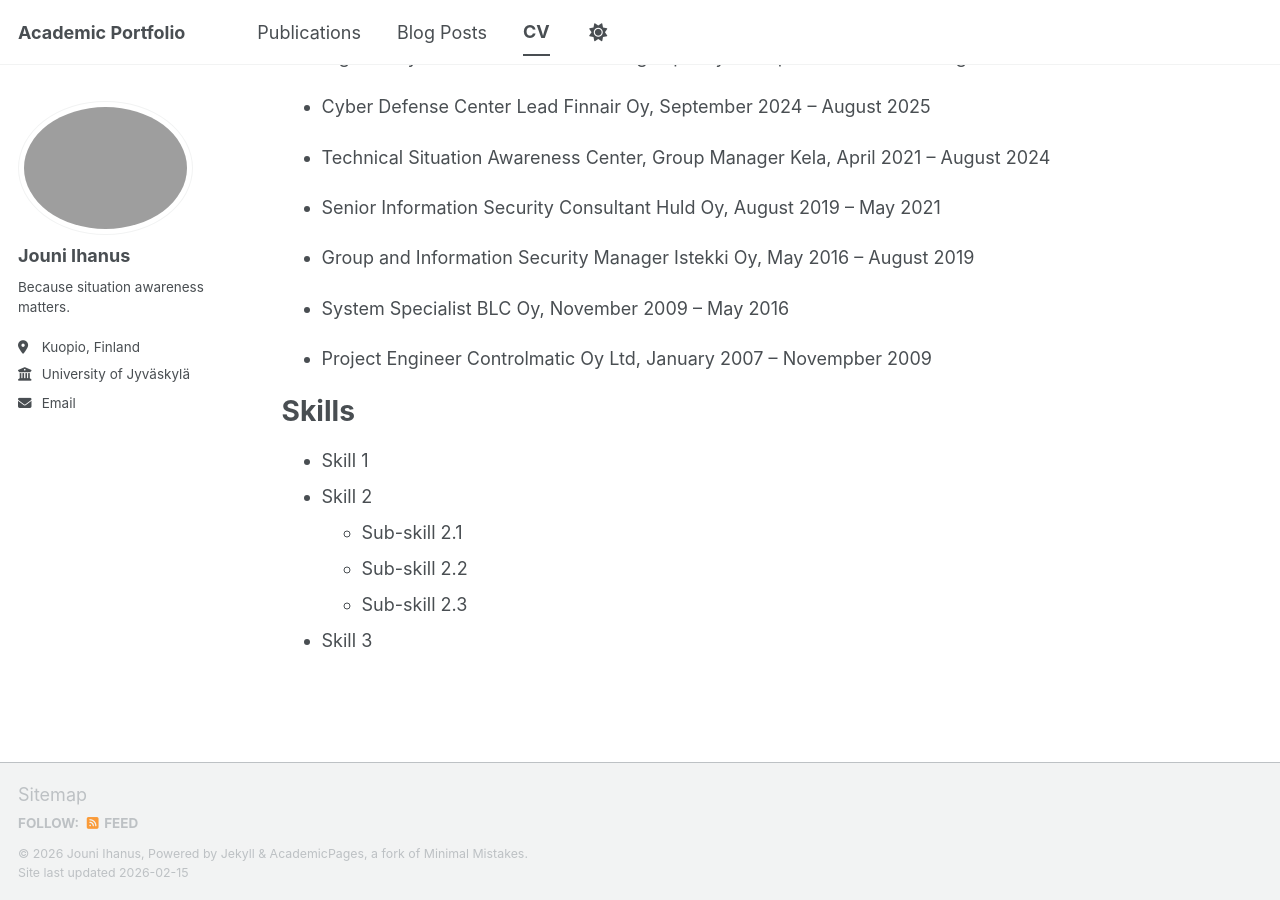
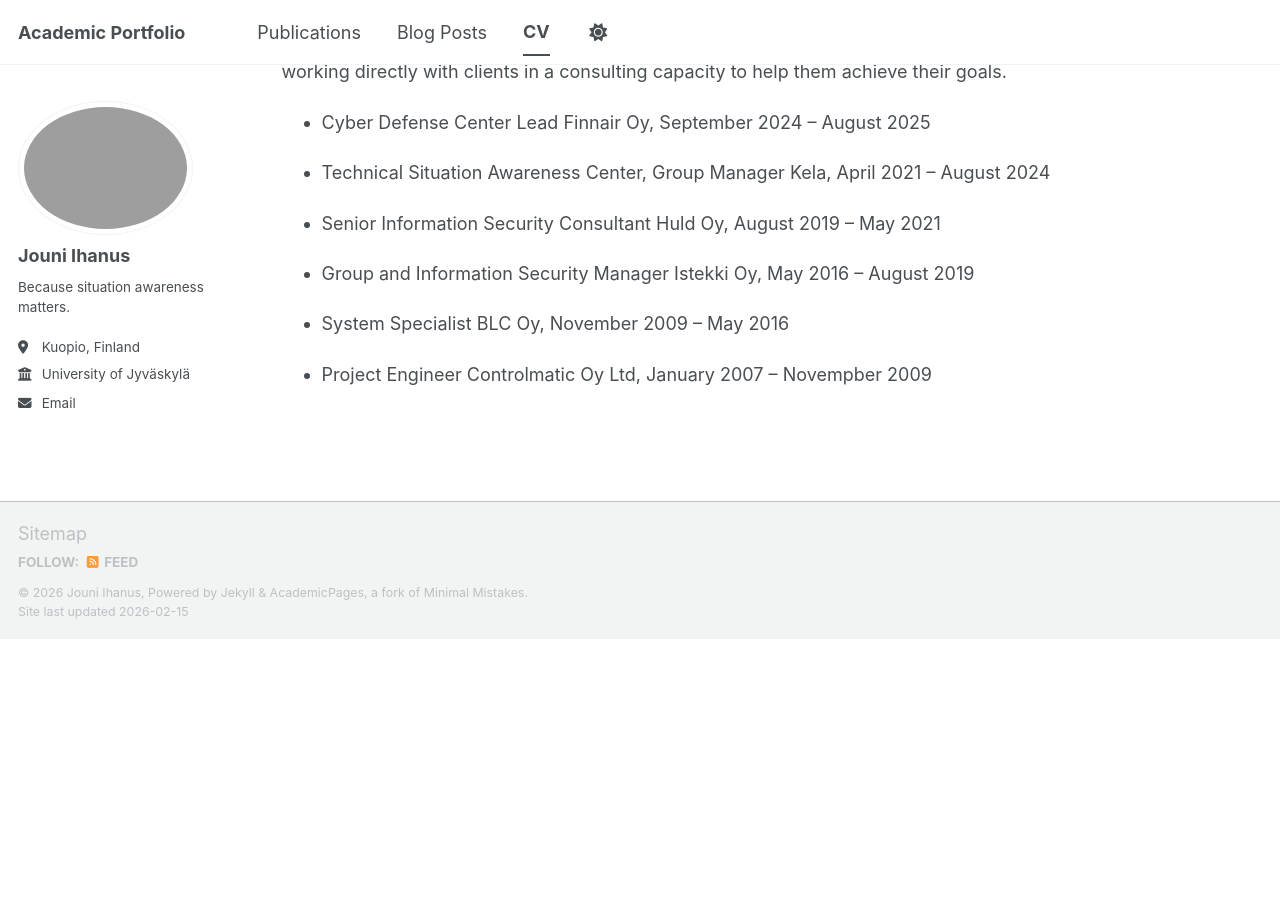
Before and after one commit to WNemesisW/WNemesisW.github.io, a Jekyll site: the page built from _pages/cv.md, in a window 1280 px wide and 900 px high, scrolled down 510 px. Built offline with Jekyll 4.4.1, drawn with Linux system fonts in a browser that asks for light colours; a script bundle is joined from its source files by our own code; library files that are not in the unit come from our copies; after the commit the page ends 1149 px from its top, so only the background shows below that.

Commit message:
Update cv.md

```diff
--- a/_pages/cv.md
+++ b/_pages/cv.md
@@ -9,16 +9,14 @@
 
 {% include base_path %}
 
-Education
-======
+### Education
 * University of Jyväskylä, PhD Student from 08/2020
 * Jyväskylä university of applied sciences. Master's Degree Programme in Information Technology, Cyber Security, (MEng) 2019
 * Karelia university of applied sciences, Master's Degree Programme in Technology Competence Management, (MEng) 2014
 * Karelia university of applied sciences, The Degree Programme in Information Technology, Telecommunications Engineering, (BEng) 2007
 
 
-Work experience
-======
+### Work experience
 * Chief Operating Officer
 NGIT Oy, September 2025 –
 
@@ -41,12 +39,3 @@
 
 * Project Engineer
 Controlmatic Oy Ltd, January 2007 – Novempber 2009
-
-Skills
-======
-* Skill 1
-* Skill 2
-  * Sub-skill 2.1
-  * Sub-skill 2.2
-  * Sub-skill 2.3
-* Skill 3
```
